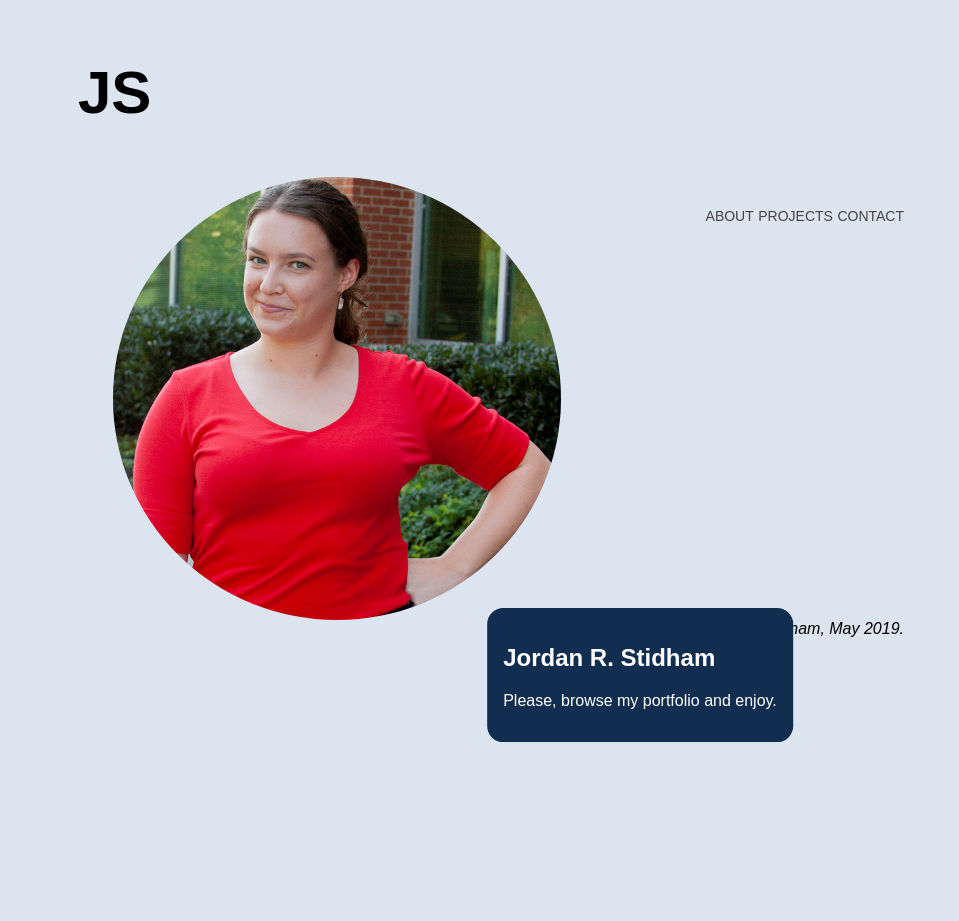
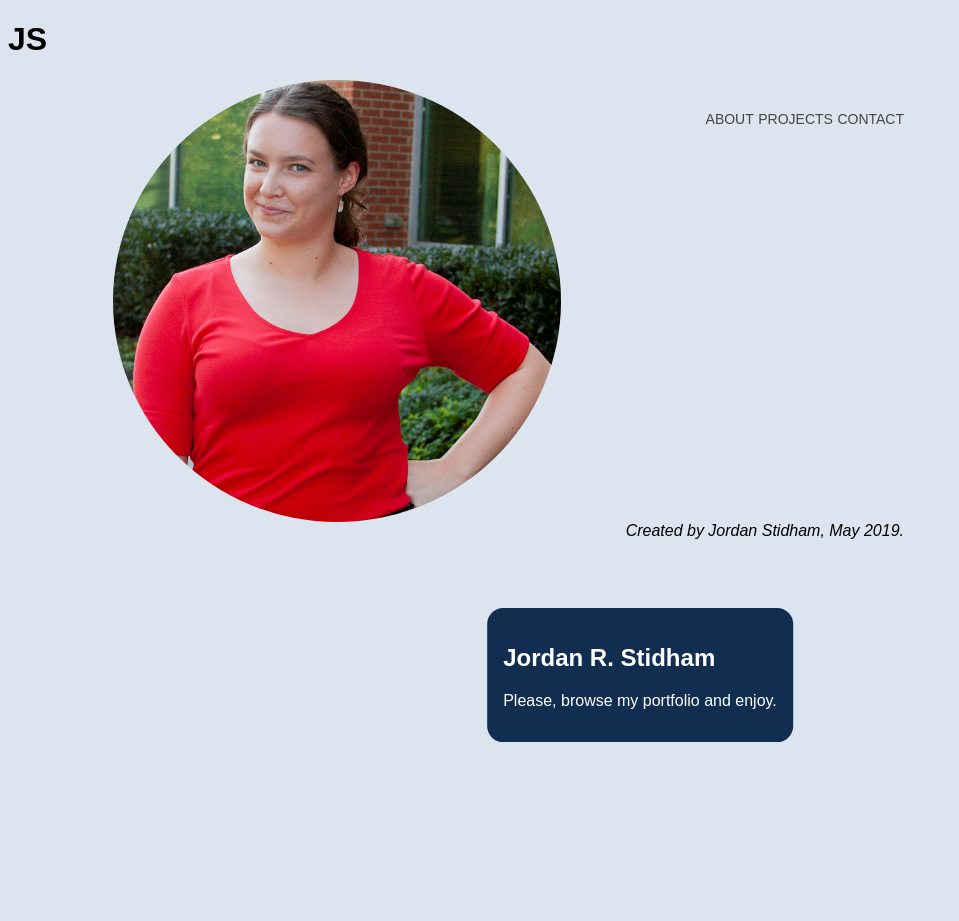
Before and after one commit to jordanstidham/PORTFOLIO, a Jekyll site: the page built from README.md, in a window 1280 px wide. Shown: the whole page, without its empty margins (0-959 px from the left). Built offline with Jekyll 4.4.1, drawn with Linux system fonts in a browser that asks for light colours; our own code applies the rules of GitHub Pages for plain Markdown files.

Commit message:
Update default.html

```diff
--- a/_layouts/default.html
+++ b/_layouts/default.html
@@ -4,17 +4,15 @@
 		<title>Jordan Stidham</title>
 		<link rel="stylesheet" type="text/css" href="css/main.css">
 		<style>
-				.head {
+				h1 {
 				background-color: #red;
 				}
-			</style>
+		</style>
 	</head>
 	<body>
 		<!-- header -->
 
-		<div class= "head">
 			<h1>JS</h1>
-				</div>
 
 		<!-- navbar -->
 
```
